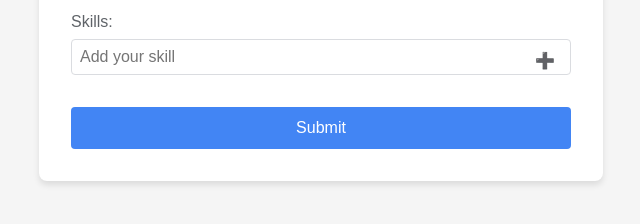
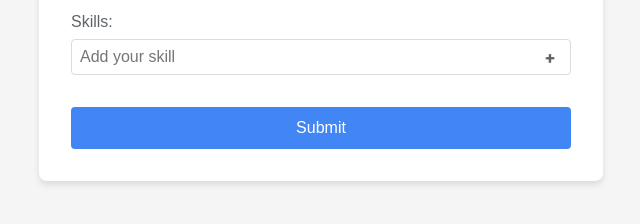
Before and after one commit to GDSC-ULM/Pair_request_form, a plain HTML site: page index.html in a window 1280 px wide. Shown: the part 510-734 px from the top of the page, 319-959 px from the left. Drawn offline with Linux system fonts and the light colour scheme.

Commit message:
Changed the size of the button

```diff
--- a/index.html
+++ b/index.html
@@ -118,11 +118,11 @@
         .add-skill-btn {
             position: absolute;
             right: 10px;
-            top: 40%;
+            top: 35%;
             transform: translateY(-50%);
             background: none;
             border: none;
-            font-size: 1rem;
+            font-size: 0.5rem;
             cursor: pointer;
             color: var(--gdsc-blue);
         }
```
